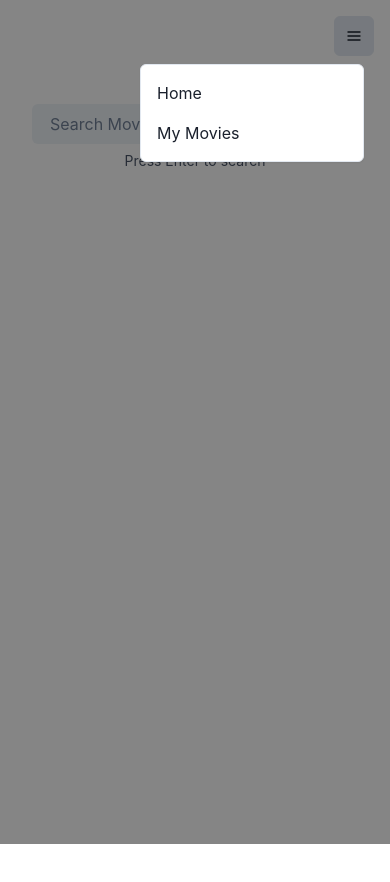
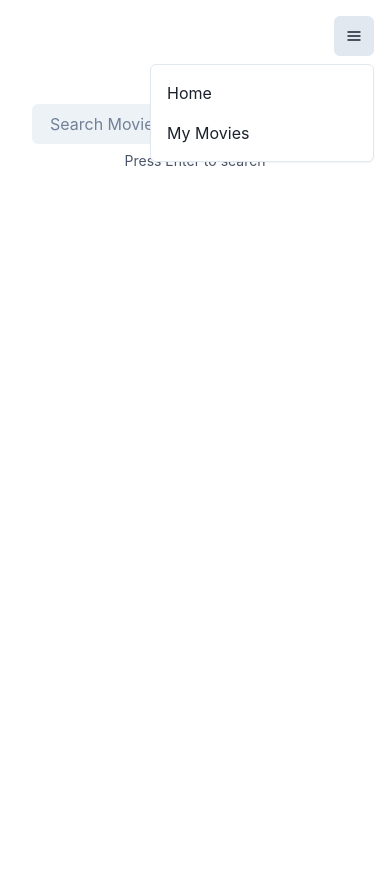
Before and after one commit to MAnfal/coding-challenge, a Next.js app: page / in a window 390 px wide. Both pictures are taken after a click on the button "Options". Shown: the top 882 px of the page. Built offline with nearby package versions, Linux system fonts and the light colour scheme.

Commit message:
Fix the menu items on mobile

```diff
--- a/src/components/navigation/top-navigation.tsx
+++ b/src/components/navigation/top-navigation.tsx
@@ -12,8 +12,6 @@ import {
     IconButton,
     Text,
     Modal,
-    ModalOverlay,
-    ModalContent,
 } from '@chakra-ui/react';
 import { HamburgerIcon } from '@chakra-ui/icons';
 import { useRouter } from 'next/router';
@@ -51,7 +49,15 @@ const TopNavigation = () => {
     const renderMobileMenuItems = () => {
         return Object.keys(menuItems).map((key) => (
             <Box key={key} cursor="pointer" px={4} py={2}>
-                <Link as={NextLink} href={`${menuItems[key]}`} _hover={{ textDecoration: 'none' }}>
+                <Link
+                    as={NextLink}
+                    href={`${menuItems[key]}`}
+                    _hover={{ textDecoration: 'none' }}
+                    onClick={() => {
+                        setIsOpen(false);
+                        setIsActive(menuItems[key]);
+                    }}
+                >
                     <Text>{key}</Text>
                 </Link>
             </Box>
@@ -69,7 +75,7 @@ const TopNavigation = () => {
             </Box>
             <Spacer display={{ base: 'block', md: 'none' }} />
             <Box display={{ base: 'block', md: 'none' }}>
-                <Menu>
+                <Menu isOpen={isOpen} onClose={handleToggle}>
                     <MenuButton
                         as={IconButton}
                         aria-label="Options"
@@ -78,12 +84,9 @@ const TopNavigation = () => {
                         onClick={handleToggle}
                     />
                     <Modal isOpen={isOpen} onClose={handleToggle}>
-                        <ModalOverlay />
-                        <ModalContent>
-                            <MenuList zIndex={10} bg="white">
-                                {renderMobileMenuItems()}
-                            </MenuList>
-                        </ModalContent>
+                        <MenuList zIndex={10} bg="white">
+                            {renderMobileMenuItems()}
+                        </MenuList>
                     </Modal>
                 </Menu>
             </Box>
--- a/src/pages/index.tsx
+++ b/src/pages/index.tsx
@@ -12,6 +12,11 @@ export default function Home() {
     const [oldSurpriseSuggestion, setOldSurpriseSuggestion] = useState<string>('');
 
     const searchMovie = async (title: string, isSurprise: boolean = false) => {
+        if (!title) {
+            toast.error('Please enter a movie title....');
+            return;
+        }
+
         if (!isSurprise) {
             toast.loading('Finding movies....');
         }
@@ -110,7 +115,7 @@ export default function Home() {
                     <Flex
                         flexWrap="wrap"
                         alignItems="center"
-                        justifyContent={{ base: 'center', md: 'flex-start' }}
+                        justifyContent={{ base: 'center' }}
                         rowGap={8}
                         columnGap={8}
                         mt={8}
--- a/src/pages/my-movies.tsx
+++ b/src/pages/my-movies.tsx
@@ -49,7 +49,7 @@ export default function Home() {
                         <Flex
                             flexWrap="wrap"
                             alignItems="center"
-                            justifyContent={{ base: 'center', md: 'flex-start' }}
+                            justifyContent={{ base: 'center' }}
                             rowGap={8}
                             columnGap={8}
                             mt={8}
```
